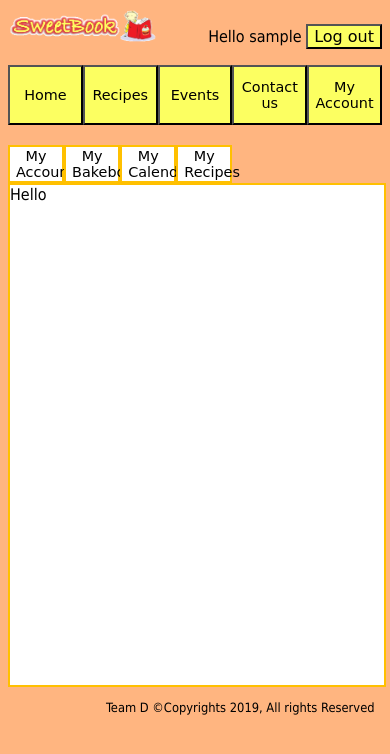
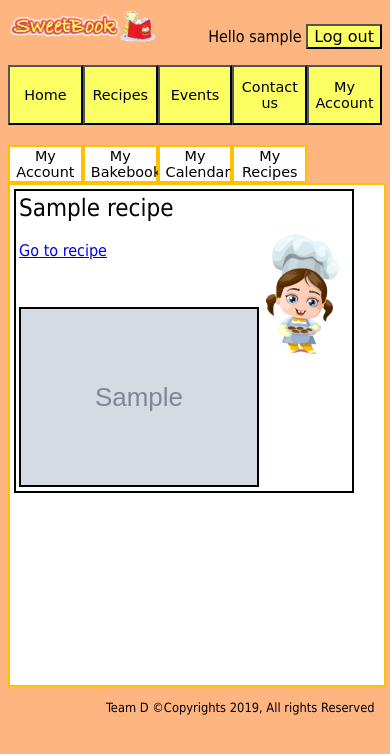
Before and after one commit to princesszet/sweetbook_project, a Django app: page /sweetbook/myaccount/mybakebook/ in a window 390 px wide. Shown: the top 754 px of the page. Run offline with Django 3.2, Linux system fonts and the light colour scheme; a user stored in the database is signed in; tables that the repository leaves empty hold one stand-in row (values such as "Sample post"); grey boxes marked "Sample" are stand-in pictures; some libraries are stand-ins or nearby versions.

Commit message:
HTML/CSS for myBakeBook

```diff
--- a/sweetbook_project/static/css/myaccount.css
+++ b/sweetbook_project/static/css/myaccount.css
@@ -5,7 +5,7 @@
 	background-color: white;
 	top: 20px;
 	font-size: 90%;
-	width: 15%;
+	width: 20%;
 }
 
 #content{
--- /dev/null
+++ b/sweetbook_project/static/css/mybakebook.css
@@ -0,0 +1,113 @@
+#main-box{
+	width: 100%;
+	height: 100%;
+	overflow-y: scroll;
+	overflow-x: hidden;
+}
+
+/*container with each recipe*/
+.container{
+	height: 250px;
+	width: 47%;
+	margin: 1%;
+	float: left;
+}
+
+.image{
+	height: auto;
+	width: 55%;
+	margin: 1%;
+	float: left;
+}
+
+/*box for text and girl-image*/
+.content{
+	float: right;
+	width: 40%;
+	height: 90%;
+	margin: 1%;
+	position: relative;
+}
+
+.content-header{
+	font-size: 150%;
+}
+
+.girl-image{
+	width: 35%;
+	height: auto;
+	position: absolute;
+	bottom: 0px;
+	right: 0px;
+}
+
+@media screen and (max-width: 900px){
+	.container{
+		width: 90%;
+	}
+
+	.image{
+		width: 45%;
+	}
+}
+
+@media screen and (max-width: 700px){
+	.container{
+		height: 400px;
+		position: relative;
+	}
+
+	.image{
+		position: absolute;
+		bottom: 0px;
+		left: 0px;
+		width: 70%;
+	}
+
+	.content{
+		position: absolute;
+		top: 0px;
+		left: 0px;
+		width: 95%;
+		height: 20%;
+	}
+
+	.girl-image{
+		float: right;
+		height: 200%;
+		width: auto;
+		top: 40px;
+	}
+}
+
+@media screen and (max-width: 600px){
+	.container{
+		height: 350px;
+	}
+}
+
+@media screen and (max-width: 500px){
+	.container{
+		height: 300px;
+	}
+
+	.content{
+		height: 30%;
+	}
+
+	.girl-image{
+		height: 150%;
+	}
+}
+
+@media screen and (max-width: 440px){
+	.content{
+		height: 40%;
+	}
+
+	.girl-image{
+		height: 100%;
+		bottom: 0px;
+		clear: right;
+	}
+}
--- a/sweetbook_project/templates/sweetbook/myaccount.html
+++ b/sweetbook_project/templates/sweetbook/myaccount.html
@@ -3,6 +3,8 @@
 
 {% block style_block %}
 	<link rel="stylesheet" type="text/css" href="{% static 'css/myaccount.css' %}">
+	{% block child_style_block %}
+	{% endblock %}
 {% endblock %}
 
 {% block body_block %}
--- a/sweetbook_project/templates/sweetbook/mybakebook.html
+++ b/sweetbook_project/templates/sweetbook/mybakebook.html
@@ -1,6 +1,32 @@
 {% extends 'sweetbook/myaccount.html' %}
 {% load staticfiles %}
 
+{% block child_style_block %}
+	<link rel="stylesheet" type="text/css" href="{% static 'css/mybakebook.css' %}">
+{% endblock %}
+
+{% block title_block %}
+	My Bakebook
+{% endblock %}
+
 {% block content_block %}
-Hello
+	{% if mybakebook %}
+		<div id="main-box">
+		{% for recipe in mybakebook %}
+			<div class="container black-container">
+				<!--recipe picture-->
+				<img class="image black-container" src="{{MEDIA_URL}}{{recipe.picture}}" alt="{{recipe.name}}" onerror="this.onerror=null;this.src='{% static 'images/default.jpg' %}';">
+				<!--recipe description-->
+				<p class="content">
+					<span class="content-header">{{recipe.name}}</span><br><br>
+					<img class="girl-image" src="{% static 'images/girl.jpg' %}">
+					<a href="{% url 'sweetbook:chosen_recipe' recipe.recipe_slug %}">Go to recipe</a>
+				</p>
+			</div>
+		{% endfor %}
+		</div>
+	{% else %}
+		<div id="no-recipes">No saved recipes in My BakeBook.</div>
+	{% endif %}
+
 {% endblock %}
```
